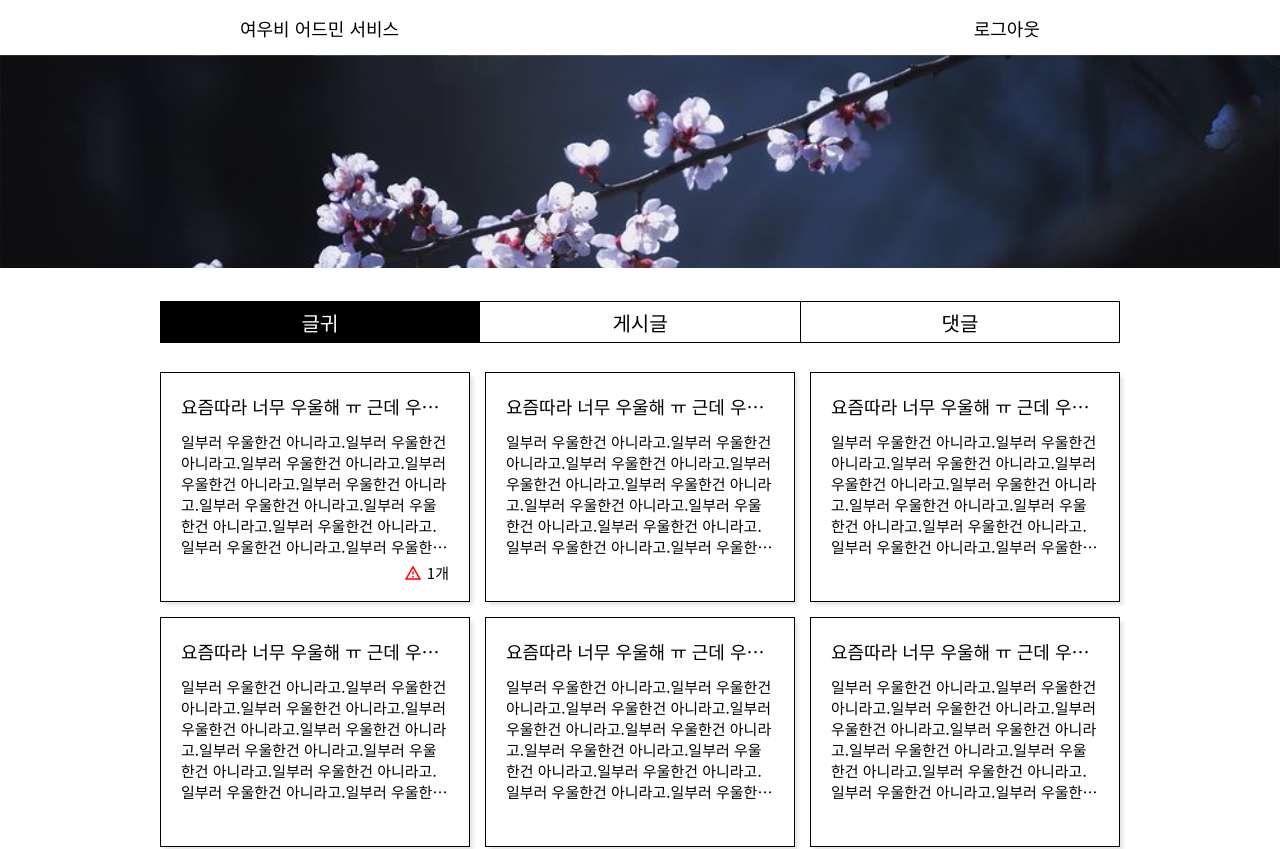
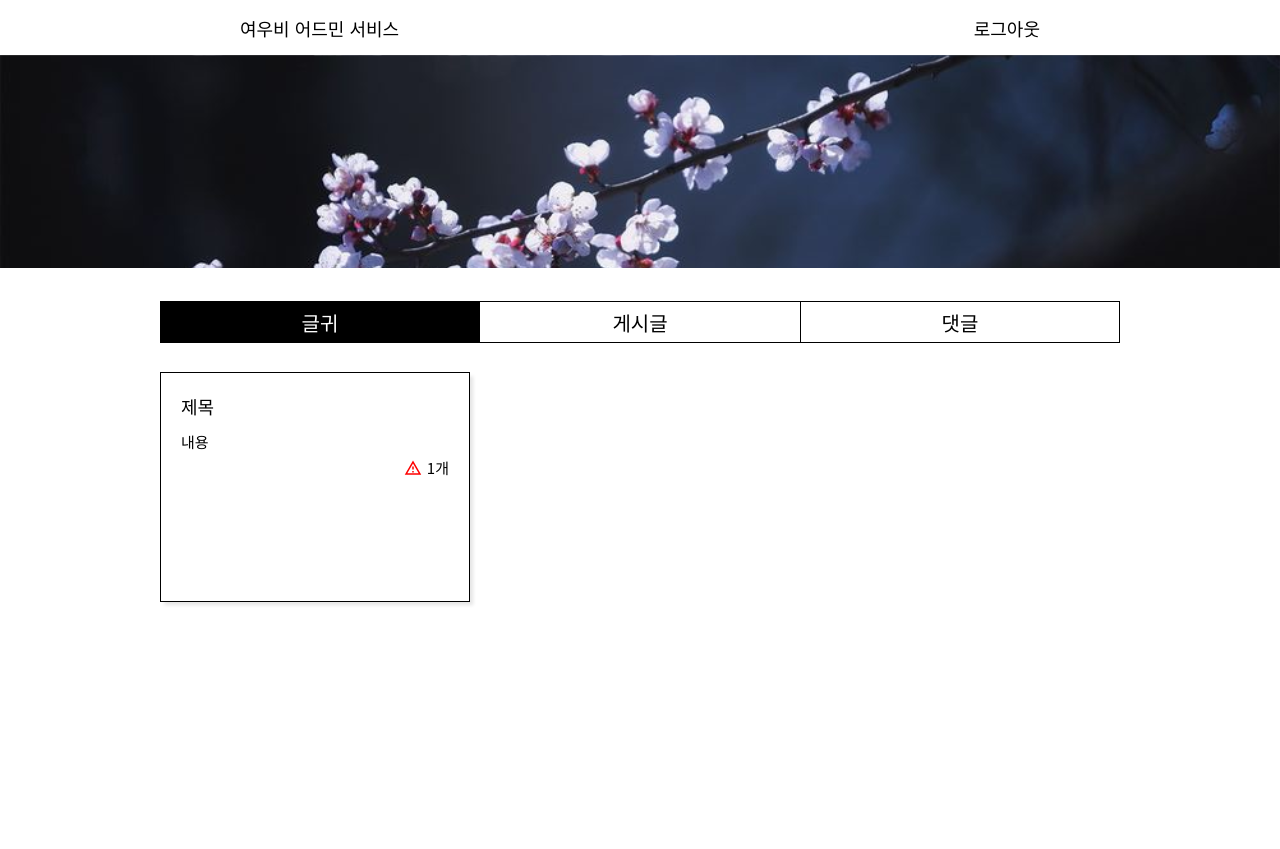
Before and after one commit to kim-leepark/FoxRain_FE, a React (Create React App) app in the folder foxrain/: page /admin in a window 1280 px wide. Shown: the top 849 px of the page. After the commit the page ends 800 px from the top, so only its background shows below. Built offline with nearby package versions, Linux system fonts and the light colour scheme.

Commit message:
🔥:: props 작업

```diff
--- a/foxrain/src/componetns/admin/post/PostContent.tsx
+++ b/foxrain/src/componetns/admin/post/PostContent.tsx
@@ -3,13 +3,13 @@ import * as S from './style';
 import { reportIcon } from '../../../assets/admin';
 
 interface Props {
-  // title: string;
-  // content: string;
+  title: string;
+  content: string;
   reportCtn?: number;
 }
 
 const PostContent: FC<Props> = props => {
-  const { reportCtn } = props;
+  const { title, content, reportCtn } = props;
 
   const report = useMemo(() => {
     if (reportCtn)
@@ -23,14 +23,8 @@ const PostContent: FC<Props> = props => {
 
   return (
     <S.PostContent>
-      <S.PostTitle>요즘따라 너무 우울해 ㅠ 근데 우울하려고 우울한건 아니였어.</S.PostTitle>
-      <S.PostText>
-        일부러 우울한건 아니라고.일부러 우울한건 아니라고.일부러 우울한건 아니라고.일부러 우울한건
-        아니라고.일부러 우울한건 아니라고.일부러 우울한건 아니라고.일부러 우울한건 아니라고.일부러
-        우울한건 아니라고.일부러 우울한건 아니라고.일부러 우울한건 아니라고.일부러 우울한건
-        아니라고.일부러 우울한건 아니라고.일부러 우울한건 아니라고.일부러 우울한건 아니라고.일부러
-        우울한건 아니라고.일부러 우울한건 아니라고.일부러 우울한건 아니라고.
-      </S.PostText>
+      <S.PostTitle>{title}</S.PostTitle>
+      <S.PostText>{content}</S.PostText>
       {report}
     </S.PostContent>
   );
--- a/foxrain/src/componetns/admin/post/index.tsx
+++ b/foxrain/src/componetns/admin/post/index.tsx
@@ -5,13 +5,7 @@ import PostContent from './PostContent';
 const Post = () => {
   return (
     <S.Post>
-      <PostContent reportCtn={1} />
-      <PostContent />
-      <PostContent />
-      <PostContent />
-      <PostContent />
-      <PostContent />
-      <PostContent />
+      <PostContent title={'제목'} content={'내용'} reportCtn={1} />
     </S.Post>
   );
 };
```
